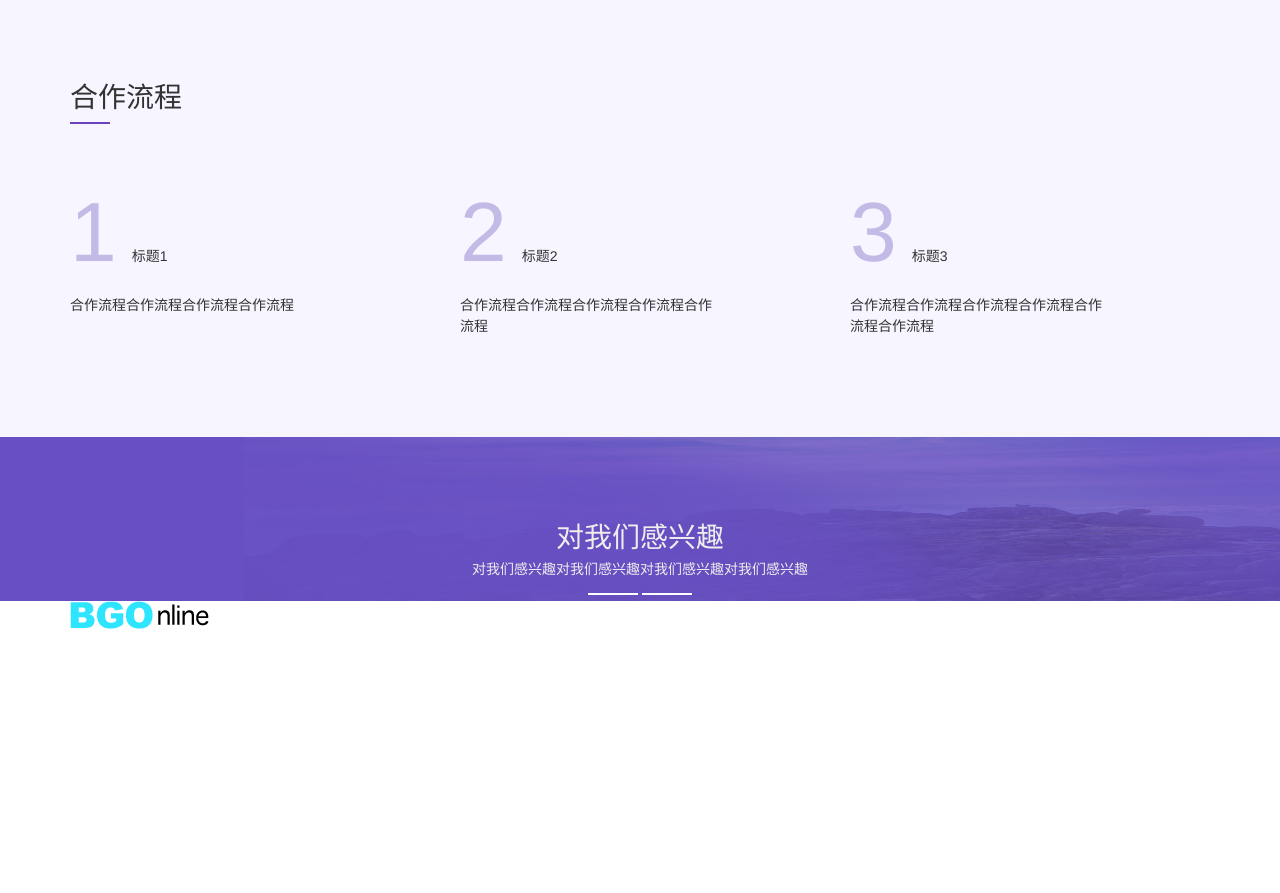
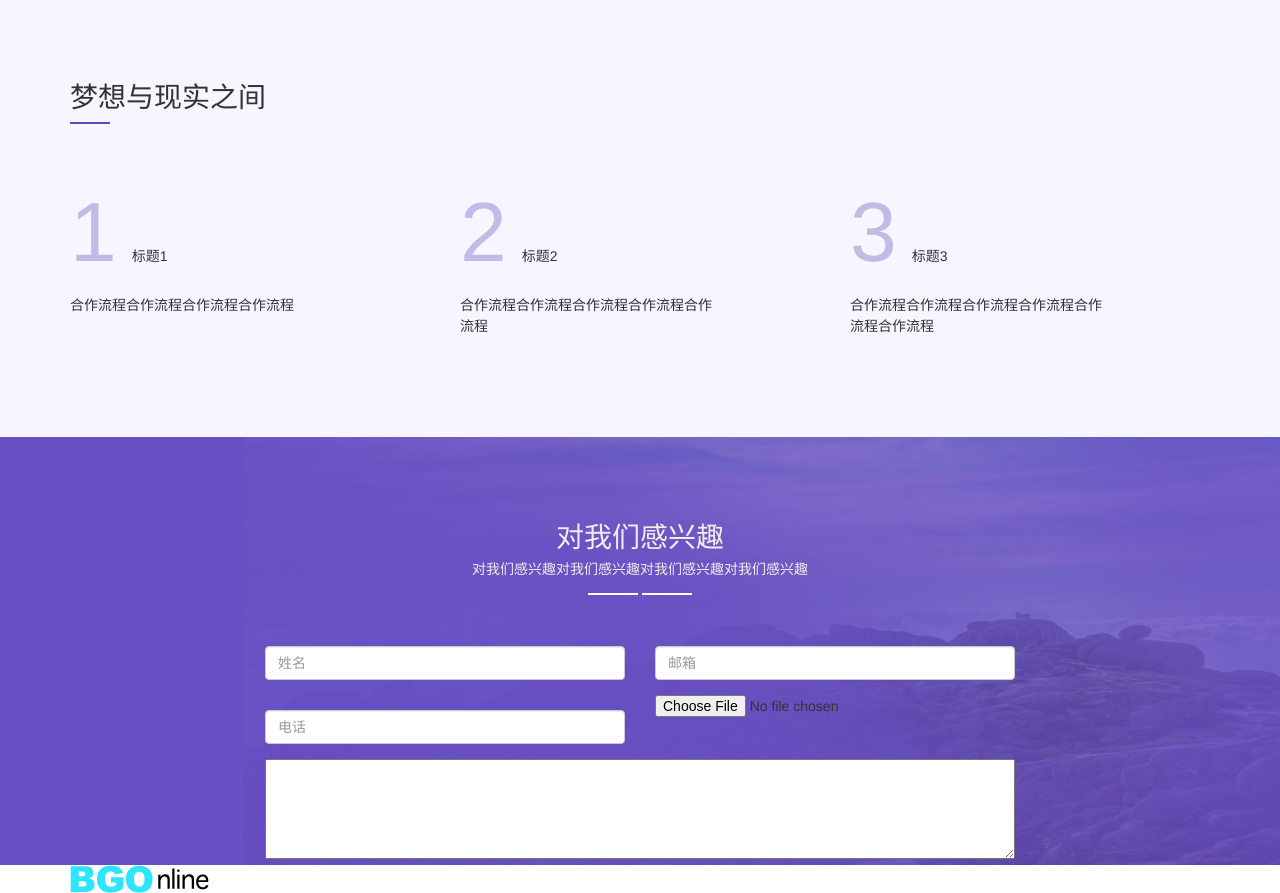
Before and after one commit to BGOnline-CN/BGOnline, a plain HTML site: page index.html in a window 1280 px wide. Shown: the part 1135-2028 px from the top of the page. Before the commit the page ends 1764 px from the top, so only its background shows below. Drawn offline with Linux system fonts and the light colour scheme.

Commit message:
新增了一些代码

```diff
--- a/css/style.min.css
+++ b/css/style.min.css
@@ -122,8 +122,8 @@ a:focus { outline: none; }
 .interested .big-title::before {
   display: none;
 }
-.interested p {
-
+.interested .change-form {
+  margin-bottom: 30px;
 }
 .change-form a{
   display: inline-block;
@@ -131,3 +131,12 @@ a:focus { outline: none; }
   height: 1px;
   border: 1px solid #fff;
 }
+.interested .form-text {
+  margin: 15px 0;
+}
+.interested .form-text-right {
+  float: right;
+}
+.interested .form-text-left {
+  float: left;
+}
--- a/index.html
+++ b/index.html
@@ -58,7 +58,7 @@
     <div class="container">
       <div class="row">
         <div class="col-xs-12">
-          <h1 class="big-title">我可以做什么</h1>
+          <h1 class="big-title">我们与互联网+</h1>
         </div>
       </div>
       <div class="row">
@@ -95,7 +95,7 @@
     <div class="container">
       <div class="row">
         <div class="col-xs-12">
-          <h1 class="big-title">合作流程</h1>
+          <h1 class="big-title">梦想与现实之间</h1>
         </div>
       </div>
       <div class="row">
@@ -130,7 +130,23 @@
         </div>
       </div>
       <div class="row">
-
+        <div class="col-xs-12 col-md-2"></div>
+        <div class="col-xs-12 col-md-4">
+          <input type="text" class="form-control form-text form-text-right" placeholder="姓名">
+          <input type="text" class="form-control form-text form-text-right" placeholder="电话">
+        </div>
+        <div class="col-xs-12 col-md-4">
+          <input type="email" class="form-control form-text form-text-left" placeholder="邮箱">
+          <input type="file" placeholder="附件">
+        </div>
+        <div class="col-xs-12 col-md-2"></div>
+      </div>
+      <div class="row">
+        <div class="col-xs-12 col-md-2"></div>
+        <div class="col-xs-12 col-md-8">
+          <textarea name="" id="" style="width: 100%;height: 100px;"></textarea>
+        </div>
+        <div class="col-xs-12 col-md-2"></div>
       </div>
     </div>
   </section>
```
